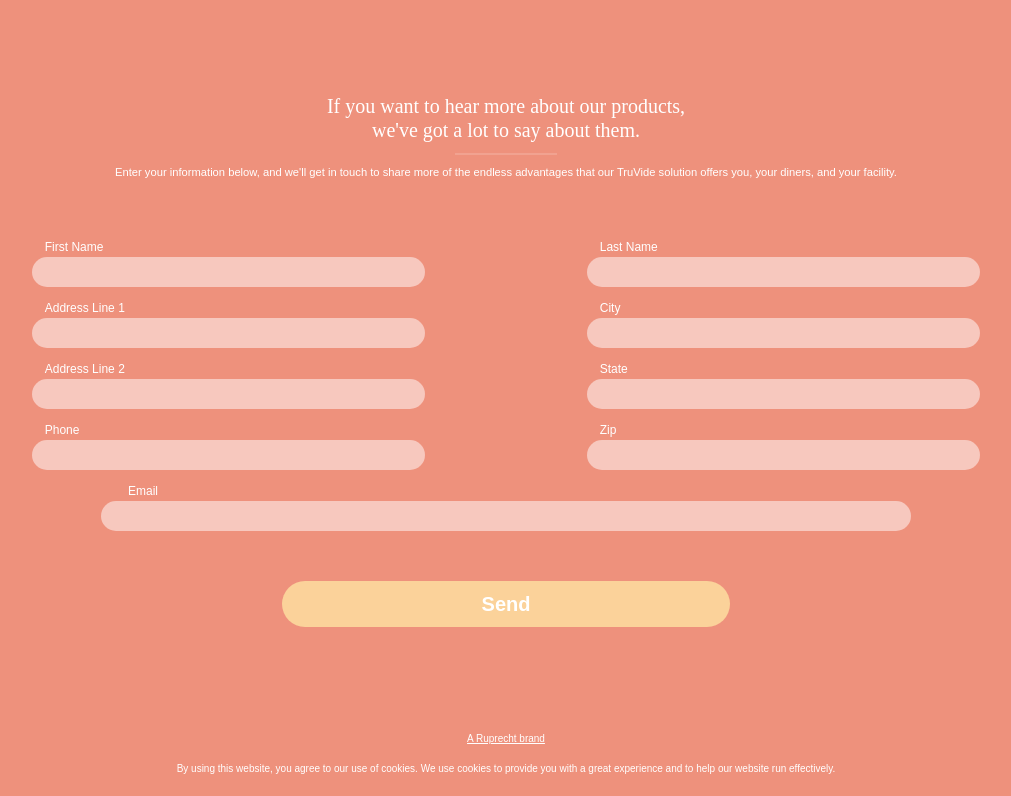
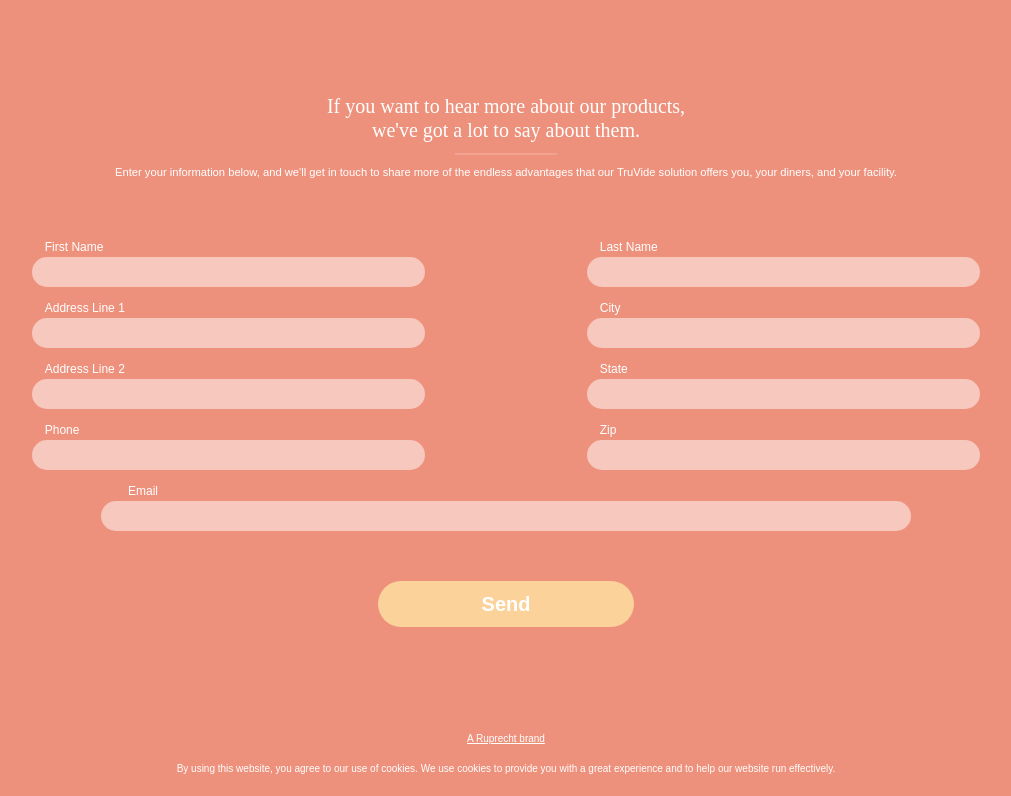
Before and after one commit to RomarieQ/TruVideStatic, a plain HTML site: page index.html in a window 1280 px wide. Shown: the part 2043-2839 px from the top of the page, without its empty margins (134-1145 px from the left). Drawn offline with nearby package versions, Linux system fonts and the light colour scheme.

Commit message:
updated button size

```diff
--- a/styles.css
+++ b/styles.css
@@ -167,7 +167,7 @@ label {
     align-content: center;
     display: block;
     border-radius: 50px;
-    width: 35%;
+    width: 20%;
     border: none;
     margin-top: 50px;
     margin-bottom: 100px;
@@ -211,12 +211,6 @@ footer {
     }
 }
 
-/* @media all and (max-width: 1000px) {
-    .container-fluid {
-     border-radius: 60px;
-    }
-  } */
-
 #brand {
     text-decoration: underline;
 }
```
